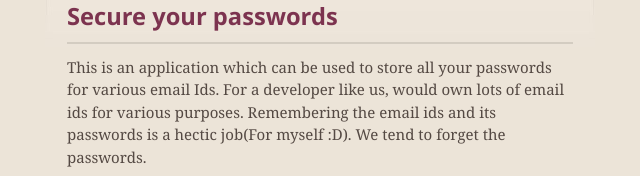
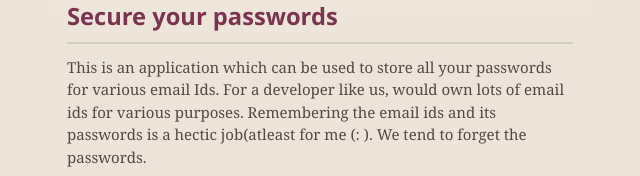
Before and after one commit to nithish/keyDepot, a plain HTML site: page index.html in a window 1280 px wide. Shown: the part 298-474 px from the top of the page, 320-960 px from the left. Drawn offline with nearby package versions, Linux system fonts and the light colour scheme.

Commit message:
Update index.html

```diff
--- a/index.html
+++ b/index.html
@@ -52,7 +52,7 @@
 <h3>
 <a id="secure-your-passwords" class="anchor" href="#secure-your-passwords" aria-hidden="true"><span aria-hidden="true" class="octicon octicon-link"></span></a>Secure your passwords</h3>
 
-<p>This is an application which can be used to store all your passwords for various email Ids. For a developer like us, would own lots of email ids for various purposes. Remembering the email ids and its passwords is a hectic job(For myself :D). We tend to forget the passwords.</p>
+<p>This is an application which can be used to store all your passwords for various email Ids. For a developer like us, would own lots of email ids for various purposes. Remembering the email ids and its passwords is a hectic job(atleast for me (: ). We tend to forget the passwords.</p>
 
 <p>This is application would remember those passwords for you. Though you may have to remember one password to access this application(No way out :D).</p>
 
```
